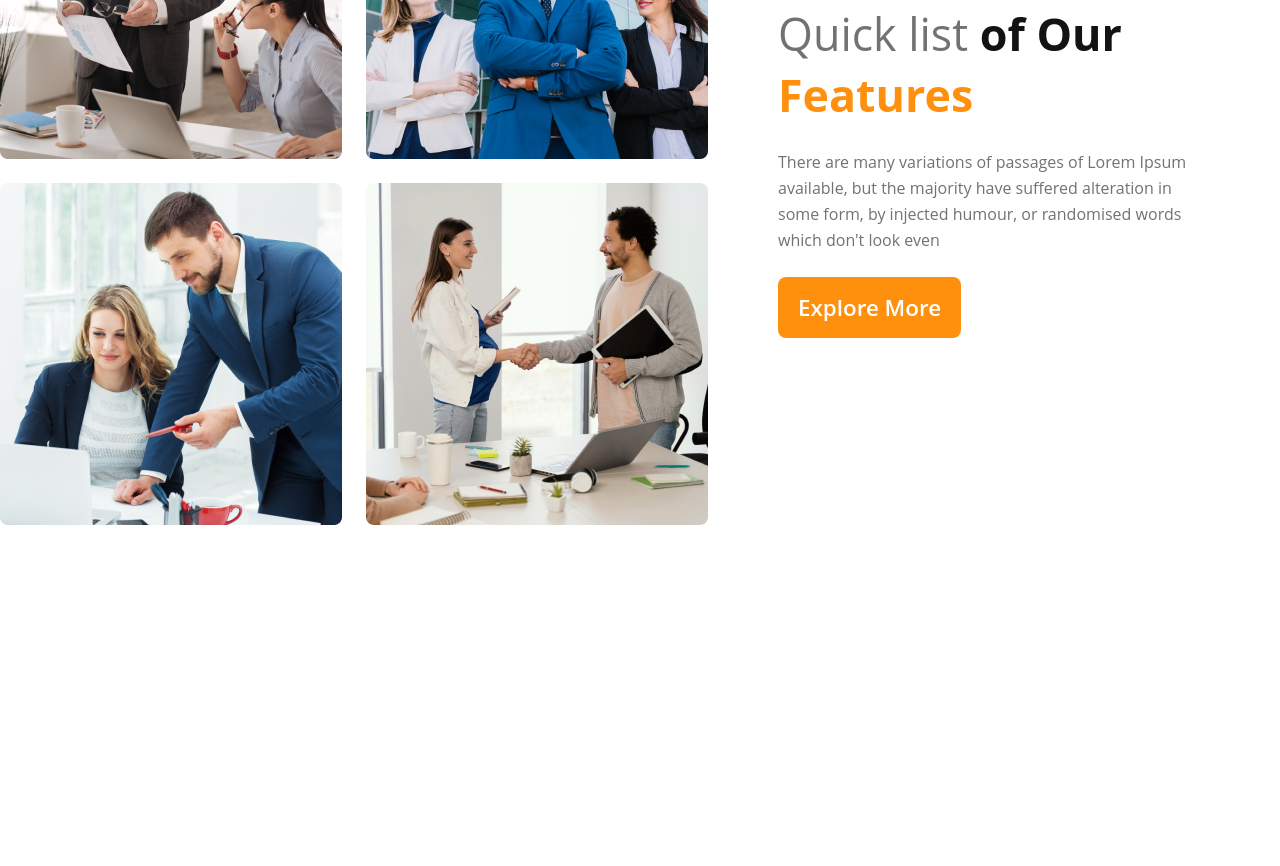
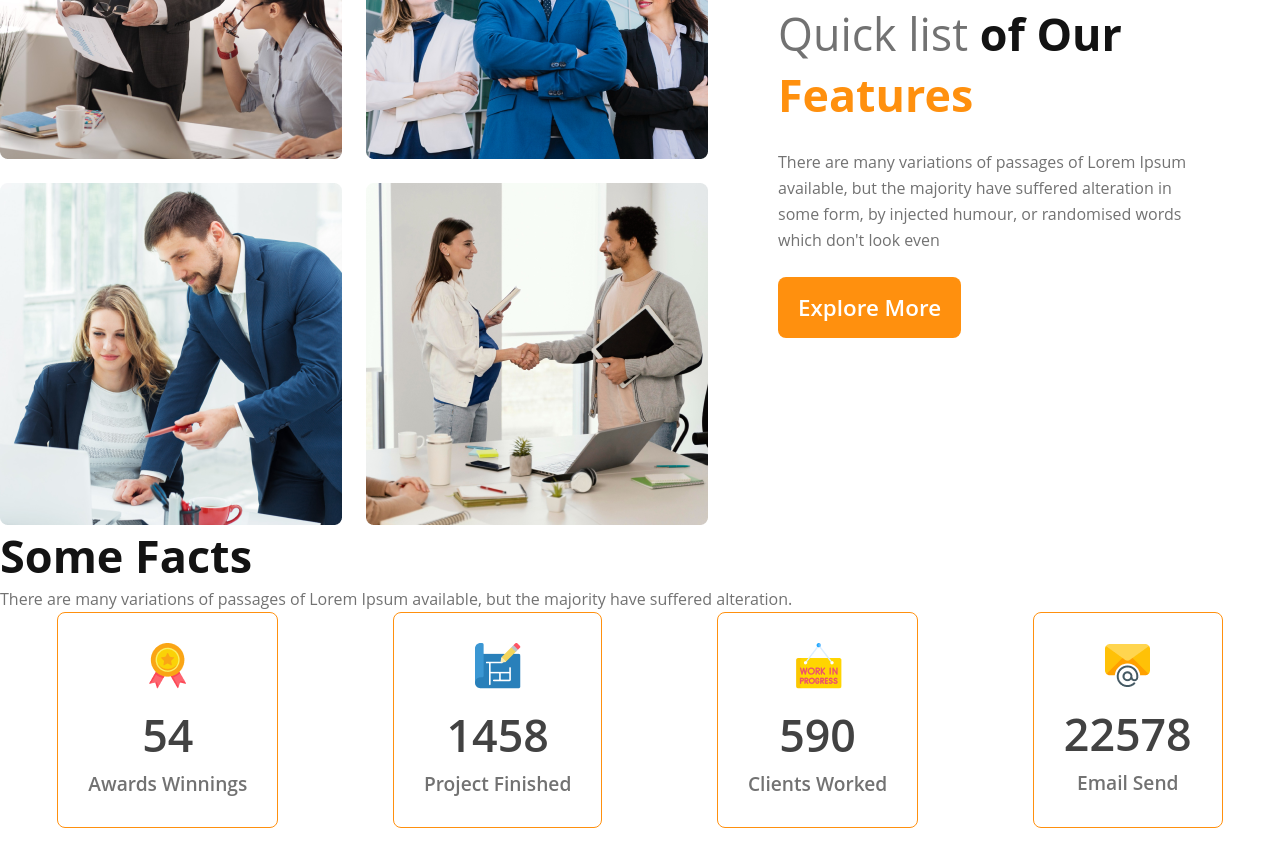
Before and after one commit to mahmudul111/g3-architects-website, a plain HTML site: page index.html in a window 1280 px wide. Shown: the part 1211-2077 px from the top of the page. Before the commit the page ends 1806 px from the top, so only its background shows below. Drawn offline with Linux system fonts and the light colour scheme.

Commit message:
added fact section

```diff
--- a/index.html
+++ b/index.html
@@ -85,9 +85,14 @@
             </div>
             <div class="teams-contents">
                 <h2 class="team-title">
-                    <span class="quick-list">Quick
-                        list </span><span class="of-our">of
-                        Our </span><br><span class="features">Features</span>
+                    <span
+                        class="quick-list">Quick
+                        list
+                    </span><span
+                        class="of-our">of
+                        Our
+                    </span><br><span
+                        class="features">Features</span>
                 </h2>
                 <p
                     class="team-description">
@@ -102,8 +107,50 @@
                     randomised words
                     which don't look
                     even</p>
-                    <button class="btn-header">Explore More</button>
+                <button
+                    class="btn-header">Explore
+                    More</button>
             </div>
+        </section>
+        <!-- features section -->
+        <section
+            class="feature-container">
+
+        </section>
+        <section
+            class="facts-container">
+            <h3 class="facts-title">Some
+                Facts</h3>
+            <p
+                class="facts-description">
+                There are many
+                variations of passages
+                of Lorem Ipsum
+                available, but the
+                majority have suffered
+                alteration.</p>
+                <div class="facts-card-container">
+                    <div class="cards">
+                        <img src="images/icons/ribon.png" alt="">
+                        <h2 class="cards-stats">54</h2>
+                        <p class="cards-title">Awards Winnings</p>
+                    </div>
+                    <div class="cards">
+                        <img src="images/icons/projects.png" alt="">
+                        <h2 class="cards-stats">1458</h2>
+                        <p class="cards-title">Project Finished</p>
+                    </div>
+                    <div class="cards">
+                        <img src="images/icons/customers.png" alt="">
+                        <h2 class="cards-stats">590</h2>
+                        <p class="cards-title">Clients Worked</p>
+                    </div>
+                    <div class="cards">
+                        <img src="images/icons/email.png" alt="">
+                        <h2 class="cards-stats">22578</h2>
+                        <p class="cards-title">Email Send</p>
+                    </div>
+                </div>
         </section>
     </main>
     <footer>
--- a/style.css
+++ b/style.css
@@ -116,6 +116,45 @@ font-weight: 400;
 line-height: 26px;
 margin-top: 24px;
 }
+/* main features section */
+
+
+/* features facts section */
+.facts-title{
+    color:  #131313;
+font-size: 45px;
+font-weight: 700;
+}
+.facts-description{
+    color:  #727272;
+font-size: 16px;
+font-weight: 400;
+line-height: 26px;
+}
+.facts-card-container{
+display: flex;
+justify-content: space-around;
+
+}
+.facts-card-container .cards{
+    border-radius: 8px;
+border: 1px solid #FF900E;
+text-align: center;
+padding: 30px;
+}
+.facts-card-container .cards-stats{
+    color:  #424242;
+font-size: 2.8rem;
+font-weight: 600;
+margin-top: 10px;
+}
+.facts-card-container .cards-title{
+    color:  #727272;
+font-size: 1.2rem;
+font-weight: 600;
+margin-top: 5px;
+}
+
 
 
 /* Responsive media Queries */
```
